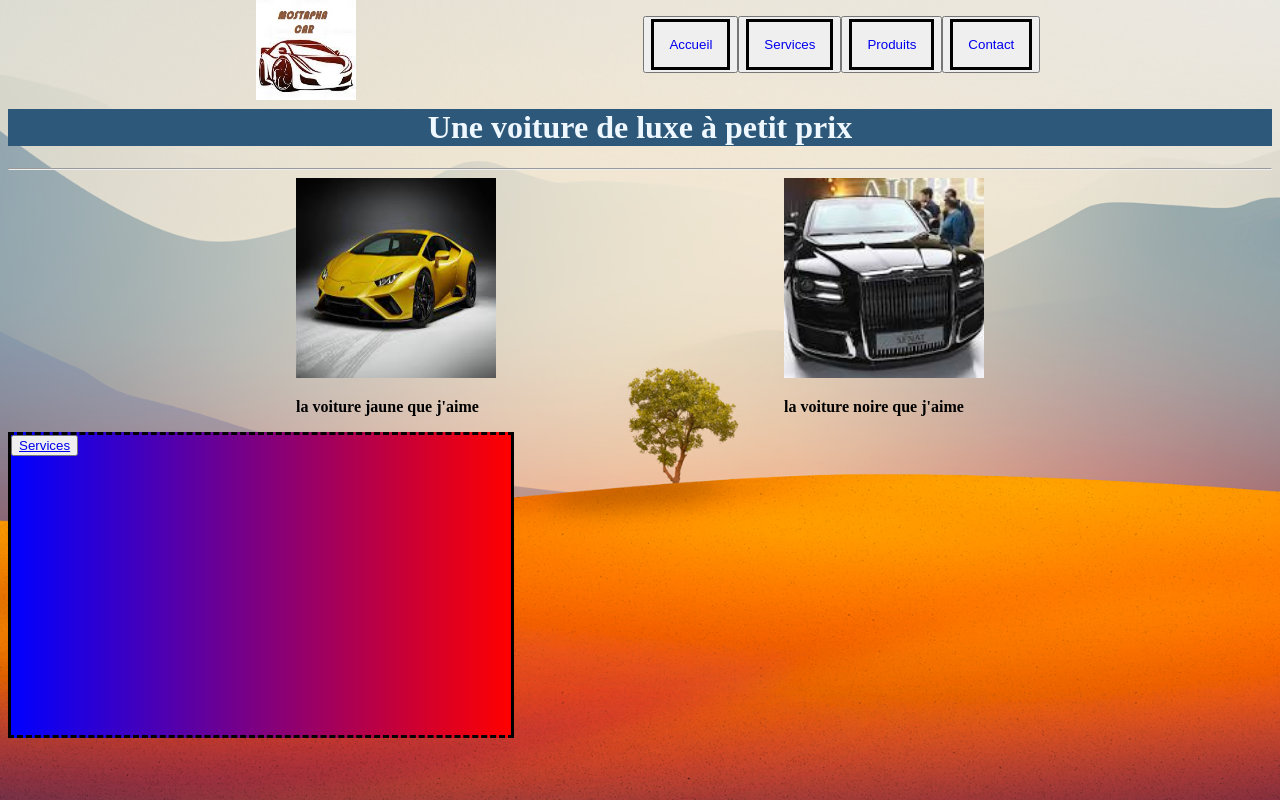
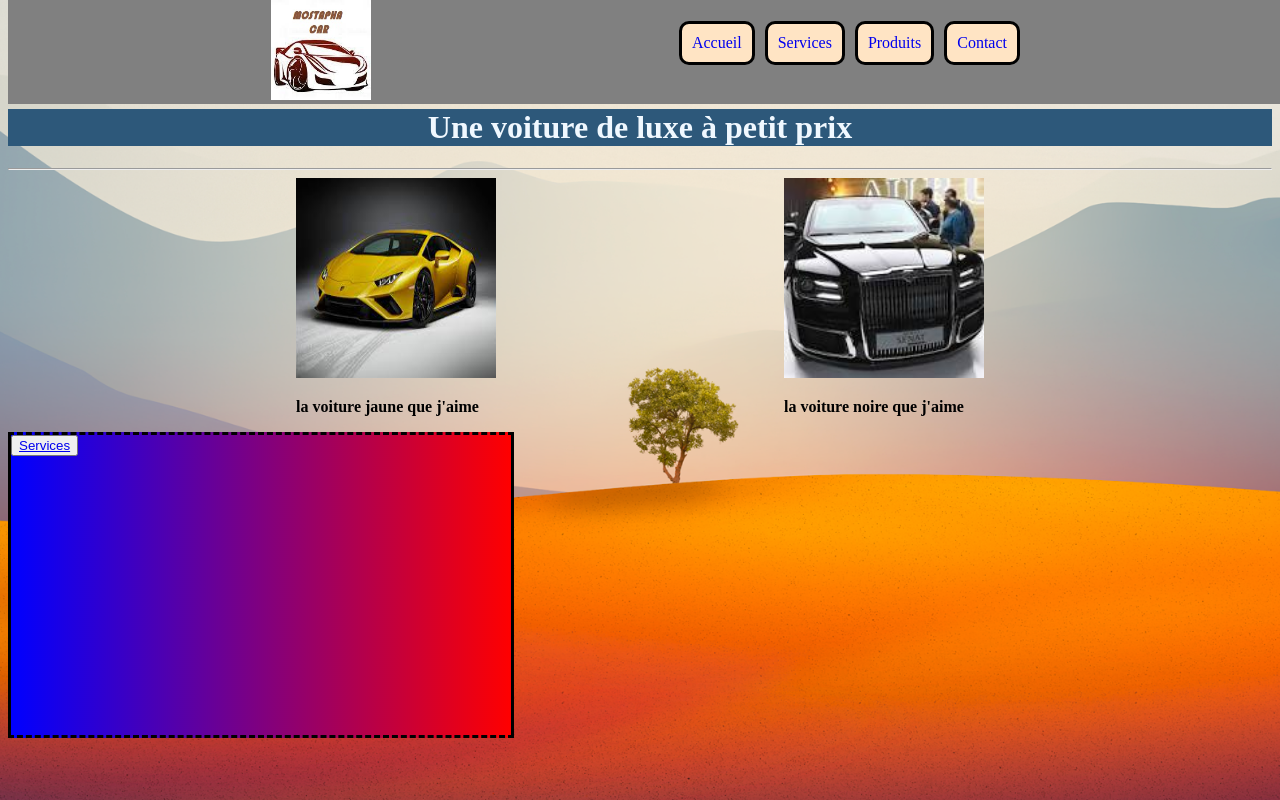
Before and after one commit to messaoudimos/htmlCSS, a plain HTML site: page index.html in a window 1280 px wide. Drawn offline with Linux system fonts and the light colour scheme; a web font is replaced by a local one.

Commit message:
modification

```diff
--- a/index.html
+++ b/index.html
@@ -19,10 +19,10 @@
         <div>
             <nav>
                 <ul class="toto" >
-                    <button><li><a href="index.html">Accueil</a></li></button>
-                    <button><li><a href="navigation/Services.html">Services</a></li></button>
-                    <button><li><a href="navigation/Produits.html">Produits</a></li></button>
-                    <button><li><a href="navigation/Contact.html">Contact</a></li></button>
+                    <li><a href="index.html">Accueil</a></li>
+                    <li><a href="navigation/Services.html">Services</a></li>
+                    <li><a href="navigation/Produits.html">Produits</a></li>
+                    <li><a href="navigation/Contact.html">Contact</a></li>
                 </ul>
             </nav>
         </div>
--- a/style.css
+++ b/style.css
@@ -9,26 +9,30 @@ height: 100px;/* taille sur la vertical*/
     position: fixed;
     top: 0;
     width: 100%;
+    background-color: grey;
 }
 main{
     padding-top: 80px;
 }
 .toto{
-    display: flex;
-}
+    display: flex;}
 ul li{
-    padding: 15px;
+    padding: 10px;
     list-style-type: none;
-    justify-content: space-between;
+    justify-content: space-evenly;
+    background-color: bisque;
     border: 3px solid black;
-    /*border-radius: 100px 0px 100px 0px;*/
+    margin: 5px;
+    border-radius: 10px 10px 10px 10px;
+
 }
 ul li a {
-    text-decoration: none;
+    text-decoration: black;
 }
 h1{color: aliceblue;
     text-align: center;
     background-color: rgb(45, 88, 122);
+
  }
  .image-droite{
     width: 200px;
```
